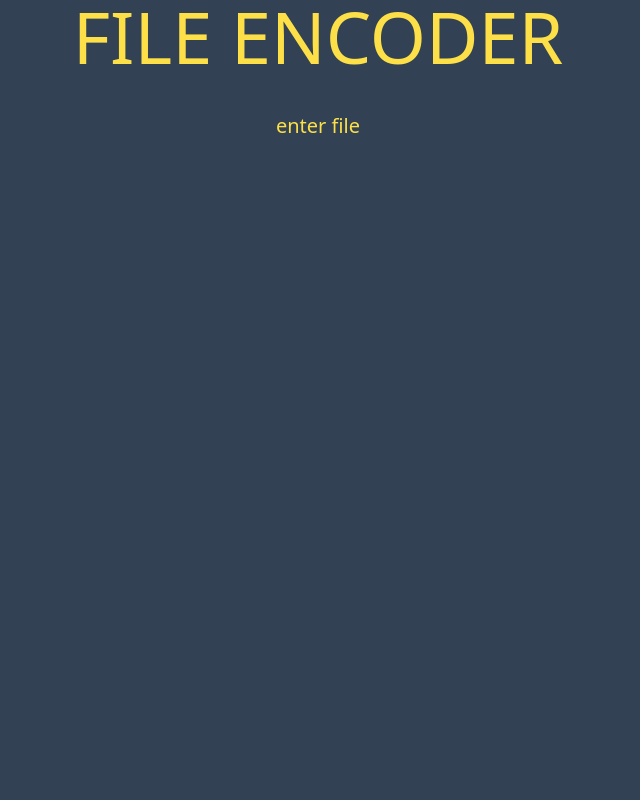
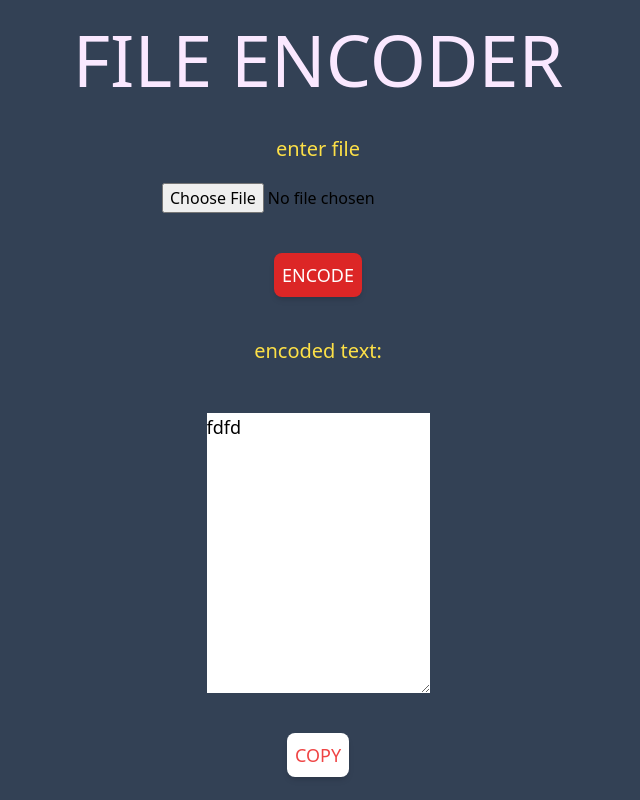
Before and after one commit to harshit0571/Base64-Encoder, a Next.js app: page / in a window 1280 px wide. Shown: the whole page, without its empty margins (322-962 px from the left). Built offline with nearby package versions, Linux system fonts and the light colour scheme.

Commit message:
encoding set up done

```diff
--- a/src/pages/index.js
+++ b/src/pages/index.js
@@ -1,11 +1,54 @@
+import { comment } from "postcss";
+import { useState } from "react";
+
 export default function Home() {
+  const [File, setFile] = useState(null);
+  const [Base64File, setBase64File] = useState("fdfd");
+  const Base64 = () => {
+    const reader = new FileReader();
+    const url = reader.readAsDataURL(File);
+    reader.onload = function () {
+      setBase64File(reader.result);
+      const y = reader.result;
+      console.log(y);
+      setBase64File(y);
+    };
+  };
+
   return (
     <>
-      <div className="absolute justify-center flex bg-slate-700 w-[100%] h-[100%]">
-        <div className="relative flex items-center flex-col">
-          <h1 className="text-7xl text-yellow-300 gap-10">FILE ENCODER</h1>
+      <div className="absolute flex-col justify-center items-center flex bg-slate-700 w-[100%] h-[100%]">
+        <div className=" flex items-center flex-col">
+          <h1 className="lg:text-7xl sm:text-4xl sm:text-fuchsia-100 md:text-5xl text-yellow-300 gap-10">
+            FILE ENCODER
+          </h1>
+          <h1 className="text-xl text-yellow-300 mt-10 mb-5">enter file</h1>
+        </div>
 
-          <h1 className="text-xl text-yellow-300 mt-10 mb-5">enter file</h1>
+        <div className=" flex items-center flex-col">
+          <input type="file" onChange={(e) => setFile(e.target.files[0])} />
+          <button
+            className="bg-red-600 rounded-lg shadow-md text-2xl sm:text-lg text-white p-2 mt-10"
+            onClick={Base64}
+          >
+            ENCODE
+          </button>
+          <h1 className="text-xl text-yellow-300 mt-10 mb-5">encoded text: </h1>
+          <textarea
+            rows={10}
+            cols={20}
+            readOnly
+            value={Base64File}
+            className="mt-7 text-lg "
+          ></textarea>
+          <button
+            className="bg-white rounded-lg shadow-md text-2xl sm:text-lg text-red-500 p-2 mt-10"
+            onClick={() => {
+              navigator.clipboard.writeText(Base64File);
+            }}
+          >
+            COPY
+          </button>
         </div>
       </div>
     </>
--- a/tailwind.config.js
+++ b/tailwind.config.js
@@ -9,7 +9,22 @@ module.exports = {
     "./src/**/*.{js,ts,jsx,tsx}",
   ],
   theme: {
-    extend: {},
+    screens: {
+      sm: "300px",
+      // => @media (min-width: 640px) { ... }
+
+      md: "768px",
+      // => @media (min-width: 768px) { ... }
+
+      lg: "1024px",
+      // => @media (min-width: 1024px) { ... }
+
+      xl: "1280px",
+      // => @media (min-width: 1280px) { ... }
+
+      "2xl": "1536px",
+      // => @media (min-width: 1536px) { ... }
+    },
   },
   plugins: [],
 };
```
